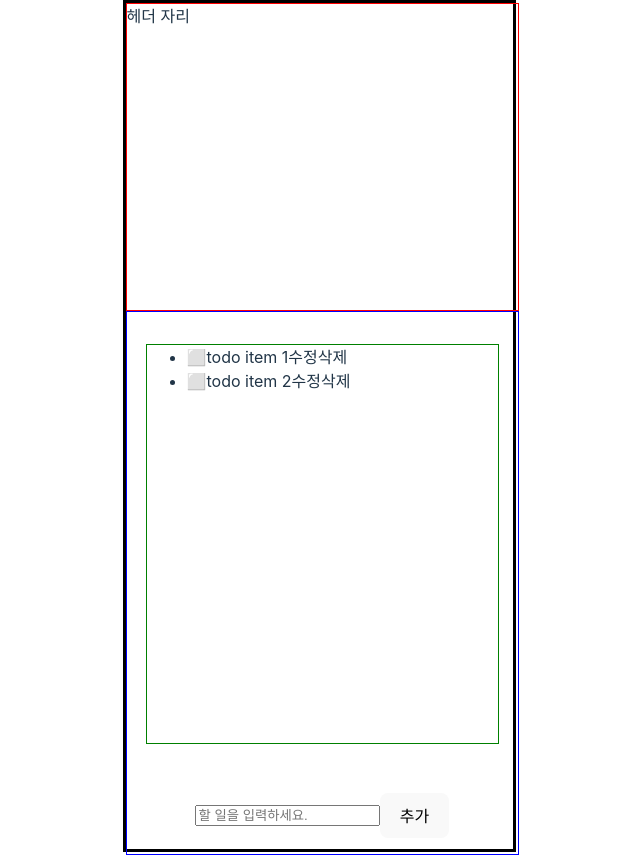
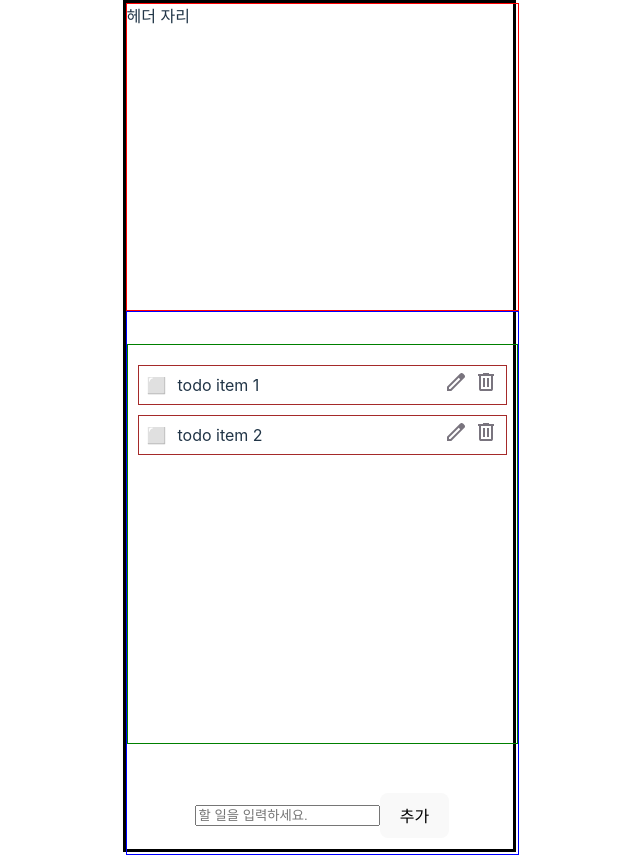
Before and after one commit to kyl6682/my-todo-app, a React (Vite) app: page / in a window 1280 px wide. Shown: the whole page, without its empty margins (321-961 px from the left). Built offline with nearby package versions, Linux system fonts and the light colour scheme.

Commit message:
💄 [button] 수정, 삭제 버튼 디자인 #10

```diff
--- a/src/App.css
+++ b/src/App.css
@@ -33,7 +33,40 @@ main {
 }
 
 ul {
-  width: 353px;
+  width: 100%;
   height: 400px;
+  padding: 10px;
   border: 1px solid green;
 }
+
+li {
+  height: 40px;
+  margin-top: 10px;
+  padding: 5px;
+  list-style: none;
+  text-align: left;
+  border: 1px solid brown;
+  display: flex;
+  justify-self: space-between;
+  align-items: center;
+}
+
+span {
+  margin : 3px;
+  cursor: pointer;
+}
+
+.check-button {
+  width: 7%;
+}
+
+.editing-input, .content {
+  flex-grow: 1;
+}
+
+.save-button, .cancle-button {
+  min-width: 7%;
+  font-size: 0.8rem;
+  color: #757272;
+  font-weight: 600;
+}
--- a/src/components/TodoItem.jsx
+++ b/src/components/TodoItem.jsx
@@ -1,60 +1,113 @@
-import PropTypes from "prop-types";
-import { useState } from "react";
-import useRefInput from "../hooks/useTodos";
+import PropTypes from 'prop-types';
+import { useState } from 'react';
+import useRefInput from '../hooks/useTodos';
 
 const TodoItem = ({ todo, deleteTodo }) => {
     // 완료 되었는지 상태 관리
     const [isComlete, setIsComplete] = useState(false);
     // 수정을 위한 상태 관리
     const [isEditing, setIsEditing] = useState(false);
-    const {inputRef, getInputValue} = useRefInput();    // useRef 사용
+    const { inputRef, getInputValue } = useRefInput(); // useRef 사용
 
     // 수정 기능 활성화
     const handleEditClick = () => {
         setIsEditing(true);
         if (inputRef.current) {
-            inputRef.current.value = todo.content
+            inputRef.current.value = todo.content;
         }
-    }
+    };
 
     // 수정 사항 저장 기능
     const handleSaveClick = () => {
         const editValue = getInputValue();
-        if(editValue.trim === '') return;
+        if (editValue.trim === '') return;
         setIsEditing(false);
-    }
+    };
 
     // 수정 취소 기능
     const handleCancleClick = () => {
         setIsEditing(false);
-    }
+    };
+
+    // 수정 버튼
+    const EditButton = () => {
+        return (
+            <span className="edit-button" onClick={handleEditClick}>
+                <svg
+                    width="24"
+                    height="24"
+                    viewBox="0 0 24 24"
+                    fill="none"
+                    xmlns="http://www.w3.org/2000/svg"
+                >
+                    <path
+                        d="M5 19H6.425L16.2 9.225L14.775 7.8L5 17.575V19ZM3 21V16.75L16.2 3.575C16.4 3.39167 16.6208 3.25 16.8625 3.15C17.1042 3.05 17.3583 3 17.625 3C17.8917 3 18.15 3.05 18.4 3.15C18.65 3.25 18.8667 3.4 19.05 3.6L20.425 5C20.625 5.18333 20.7708 5.4 20.8625 5.65C20.9542 5.9 21 6.15 21 6.4C21 6.66667 20.9542 6.92083 20.8625 7.1625C20.7708 7.40417 20.625 7.625 20.425 7.825L7.25 21H3ZM15.475 8.525L14.775 7.8L16.2 9.225L15.475 8.525Z"
+                        fill="#79747E"
+                    />
+                </svg>
+            </span>
+        );
+    };
+
+    // 삭제 버튼
+    const DeleteButton = () => {
+        return (
+            <span
+                className="delete-button"
+                onClick={() => {
+                    deleteTodo(todo.id);
+                }}
+            >
+                <svg
+                    width="24"
+                    height="24"
+                    viewBox="0 0 24 24"
+                    fill="none"
+                    xmlns="http://www.w3.org/2000/svg"
+                >
+                    <path
+                        d="M7 21C6.45 21 5.97917 20.8042 5.5875 20.4125C5.19583 20.0208 5 19.55 5 19V6H4V4H9V3H15V4H20V6H19V19C19 19.55 18.8042 20.0208 18.4125 20.4125C18.0208 20.8042 17.55 21 17 21H7ZM17 6H7V19H17V6ZM9 17H11V8H9V17ZM13 17H15V8H13V17Z"
+                        fill="#79747E"
+                    />
+                </svg>
+            </span>
+        );
+    };
 
     return (
         <>
             <li>
-            <span onClick={() => setIsComplete(!isComlete)}>
-                {isComlete ? "☑️" : "⬜️"}
+                <span
+                    className="check-button"
+                    onClick={() => setIsComplete(!isComlete)}
+                >
+                    {isComlete ? '☑️' : '⬜️'}
                 </span>
                 {isEditing ? (
                     <>
                         <input
-                    ref={inputRef} type="text" placeholder="수정할 내용을 입력하세요."
+                            className="editing-input"
+                            ref={inputRef}
+                            type="text"
+                            placeholder="수정할 내용을 입력하세요."
                         />
-                    <button onClick={handleSaveClick}>저장</button>
-                    <button onClick={handleCancleClick}>취소</button>
+                        <span className="save-button" onClick={handleSaveClick}>
+                            저장
+                        </span>
+                        <span
+                            className="cancle-button"
+                            onClick={handleCancleClick}
+                        >
+                            취소
+                        </span>
                     </>
                 ) : (
                     <>
-                    <span>{todo.content}</span>
-                    <span onClick={handleEditClick}>수정</span>
+                        <span className="content">{todo.content}</span>
+                        <EditButton />
+                        <DeleteButton />
                     </>
-            )
-            }
-            <span
-                onClick={() => {
-                    deleteTodo(todo.id)
-                }}
-            >삭제</span>
+                )}
             </li>
         </>
     );
```
Lines whose indentation alone changed are shown as unchanged.
